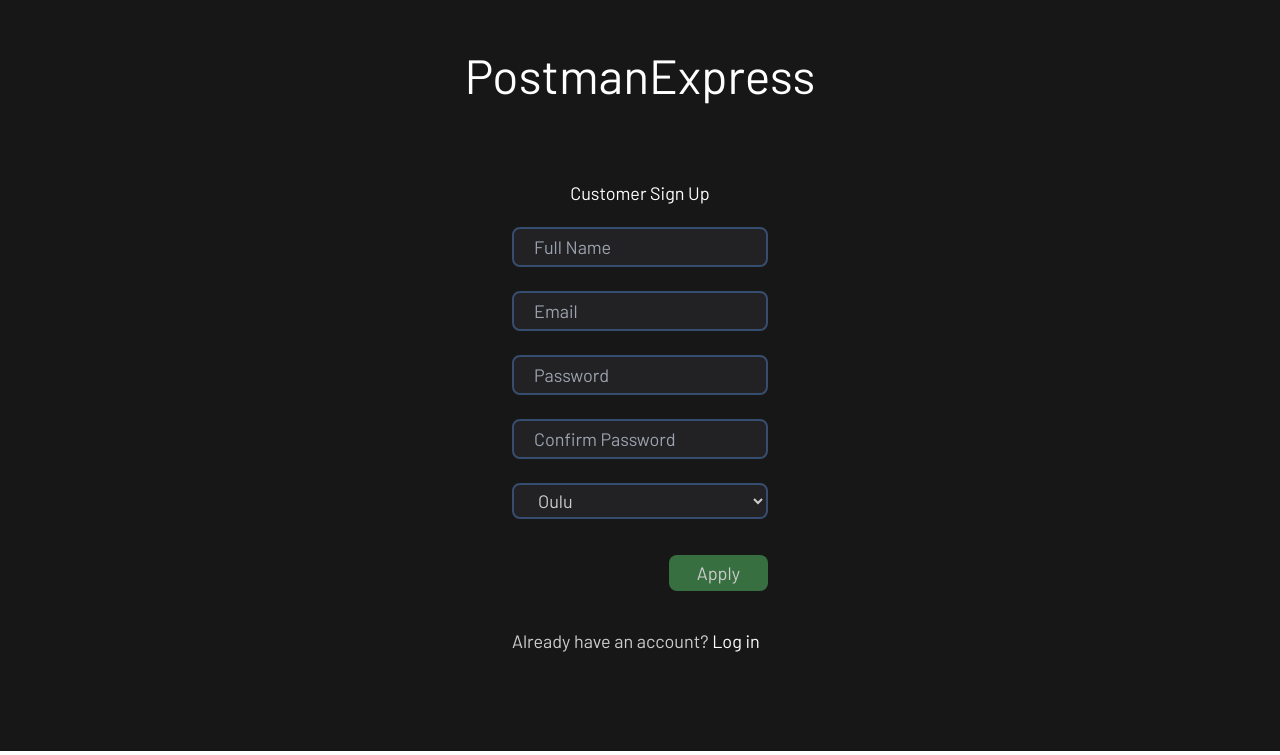
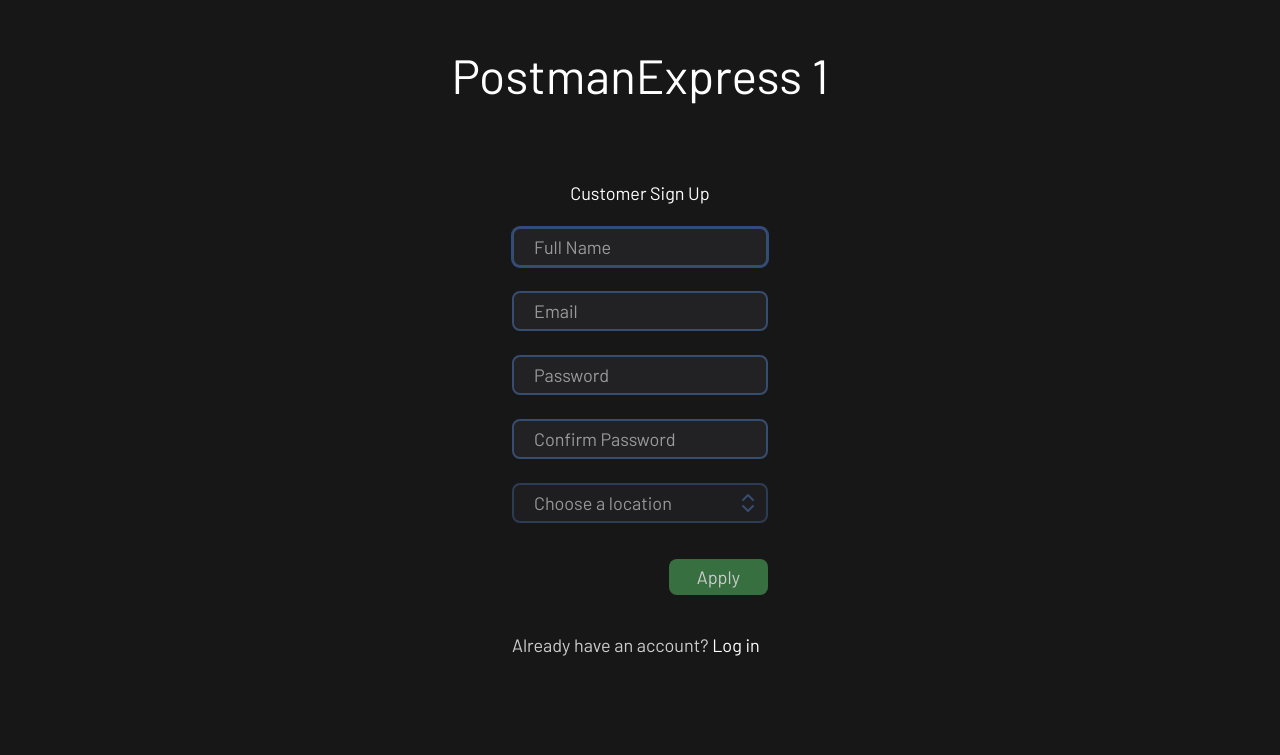
Before and after one commit to QuirkoTech/PostmanExpress, a React (Vite) app in the folder consumer_app/: page /signup in a window 1280 px wide. Shown: the part 101-856 px from the top of the page. Built offline with nearby package versions, Linux system fonts and the light colour scheme; the HTML template or start-up script is replaced by a standard one.

Commit message:
Signup shows error messagges. Form validation

```diff
--- a/consumer_app/package.json
+++ b/consumer_app/package.json
@@ -19,6 +19,7 @@
         "dotenv": "^16.3.1",
         "express": "^4.18.2",
         "fs": "^0.0.1-security",
+        "lucide-react": "^0.292.0",
         "morgan": "^1.10.0",
         "react": "^18.2.0",
         "react-dom": "^18.2.0",
@@ -26,6 +27,7 @@
         "react-router-dom": "^6.18.0"
     },
     "devDependencies": {
+        "@hookform/devtools": "^4.3.1",
         "@types/react": "^18.2.15",
         "@types/react-dom": "^18.2.7",
         "@vitejs/plugin-react": "^4.0.3",
--- /dev/null
+++ b/consumer_app/src/components/Input.jsx
@@ -0,0 +1,18 @@
+const Input = ({ type, placeHolder, register, errorMessage }) => {
+    return (
+        <>
+            <input
+                type={type}
+                className="bg-dark-secondary rounded-low border-slate-blue placeholder:text-slate-gray placeholder:font-barlow w-full border-2 px-5
+        py-1 placeholder:opacity-70 focus:outline-none focus:ring-1"
+                placeholder={placeHolder}
+                {...register}
+            />
+            <span role="alert" className="text-danger-main mb-6 self-start text-sm">
+                {errorMessage}
+            </span>
+        </>
+    );
+};
+
+export default Input;
--- a/consumer_app/src/index.css
+++ b/consumer_app/src/index.css
@@ -1,4 +1,4 @@
-@import url('https://fonts.googleapis.com/css2?family=Barlow:wght@400;500;600;700&display=swap');
+@import url("https://fonts.googleapis.com/css2?family=Barlow:wght@400;500;600;700&display=swap");
 
 @tailwind base;
 @tailwind components;
@@ -33,7 +33,7 @@
 
 @layer base {
     html {
-        font-family: 'Barlow';
+        font-family: "Barlow";
     }
 }
 
@@ -42,6 +42,10 @@
         max-width: 1440px;
         margin: 0 auto;
     }
+
+    .custom-select {
+        @apply bg-dark-secondary rounded-low border-slate-blue font-barlow w-full appearance-none border-2 px-5 py-1 focus:outline-none focus:ring-1;
+    }
 }
 
 @layer utilities {
--- a/consumer_app/src/pages/SignUp.jsx
+++ b/consumer_app/src/pages/SignUp.jsx
@@ -1,60 +1,175 @@
 import { useForm } from "react-hook-form";
-import { Link } from "react-router-dom";
+import { Link, useNavigate } from "react-router-dom";
+import { DevTool } from "@hookform/devtools";
+import { ChevronsUpDown } from "lucide-react";
+import { useEffect } from "react";
+import Input from "../components/Input";
+
+let renderCount = 0;
 
 const SignUp = () => {
+    const {
+        register,
+        handleSubmit,
+        control,
+        formState: { errors, isSubmitSuccessful },
+        isValidating,
+        watch,
+        setFocus,
+        reset,
+    } = useForm({ mode: "onTouched", defaultValues: { location: "" } });
+
+    const navigate = useNavigate();
+    const password = watch("password");
+
+    useEffect(() => {
+        if (isSubmitSuccessful) {
+            reset();
+            navigate("/login");
+        }
+    }, [isSubmitSuccessful, reset, navigate]);
+
+    renderCount++;
+    console.log(isSubmitSuccessful);
+
+    const submitHandler = (data) => {
+        console.log(data);
+    };
+
+    useEffect(() => {
+        setFocus("name");
+    }, [setFocus]);
+
+    const locationValue = watch("location");
     return (
         <section className="padding">
             <div className="max-container">
                 <h1 className="mt-14 text-center text-5xl text-white ">
-                    PostmanExpress
+                    PostmanExpress {renderCount}
                 </h1>
                 <div className="mx-auto w-64">
                     <form
+                        onSubmit={handleSubmit(submitHandler)}
                         action=""
-                        className="flex flex-col items-center text-lg"
+                        className="gap flex flex-col items-center text-lg"
+                        noValidate
                     >
                         <h2 className=" pb-5 pt-20 text-lg text-white ">
                             Customer Sign Up
                         </h2>
-                        <input
+                        <Input
                             type="text"
-                            className="bg-dark-secondary rounded-low border-slate-blue mb-6 w-full border-2 px-5 py-1 focus:outline-none focus:ring-1"
-                            placeholder="Full Name"
-                            name="name"
+                            placeHolder="Full Name"
+                            register={{
+                                ...register("name", {
+                                    required: {
+                                        value: true,
+                                        message: "This field is required",
+                                    },
+                                }),
+                            }}
+                            errorMessage={errors.name?.message}
                         />
-                        <input
+                        <Input
                             type="email"
-                            className="bg-dark-secondary rounded-low border-slate-blue mb-6 w-full border-2 px-5 py-1 focus:outline-none focus:ring-1"
-                            placeholder="Email"
-                            name="email"
+                            placeHolder="Email"
+                            register={{
+                                ...register("email", {
+                                    pattern: {
+                                        value: /^[a-zA-Z0-9]+@(?:[a-zA-Z0-9]+\.)+[A-Za-z]{2,}$/,
+                                        message: "Invalid email format",
+                                    },
+                                    required: {
+                                        value: true,
+                                        message: "This field is required",
+                                    },
+                                    // custom validation need to replace with our own api
+                                    validate: async (value) => {
+                                        const reponse = await fetch(
+                                            `https://jsonplaceholder.typicode.com/users?email=${value}`,
+                                        );
+                                        const data = await reponse.json();
+                                        return (
+                                            data.length == 0 ||
+                                            "This email is already registered"
+                                        );
+                                    },
+                                }),
+                            }}
+                            errorMessage={errors.email?.message}
                         />
-                        <input
-                            type="text"
-                            className="bg-dark-secondary rounded-low border-slate-blue mb-6 w-full border-2 px-5 py-1 focus:outline-none focus:ring-1"
-                            placeholder="Password"
-                            name="password"
+
+                        <Input
+                            type="password"
+                            placeHolder="Password"
+                            register={{
+                                ...register("password", {
+                                    required: {
+                                        value: true,
+                                        message: "This field is required",
+                                    },
+                                    minLength: {
+                                        value: 7,
+                                        message:
+                                            "Password must be at least 7 characters",
+                                    },
+                                }),
+                            }}
+                            errorMessage={errors.password?.message}
                         />
-                        <input
-                            type="text"
-                            className="bg-dark-secondary rounded-low border-slate-blue mb-6 w-full border-2 px-5 py-1 focus:outline-none focus:ring-1"
-                            placeholder="Confirm Password"
-                            name="ConfirmPassword"
+
+                        <Input
+                            type="password"
+                            placeHolder="Confirm Password"
+                            register={{
+                                ...register("confirmPassword", {
+                                    required: {
+                                        value: true,
+                                        message: "This field is required",
+                                    },
+                                }),
+                            }}
+                            errorMessage={errors.confirmPassword?.message}
                         />
+
+                        <div className="relative w-full">
                             <select
-                            name="location"
+                                {...register("location", {
+                                    required: {
+                                        value: true,
+                                        message: "This field is required",
+                                    },
+                                })}
                                 id=""
-                            className="bg-dark-secondary rounded-low border-slate-blue focus:ring-1.5 mb-9 w-full border-2 px-5 py-1 focus:outline-none"
+                                className={`custom-select ${
+                                    locationValue === "" ? "opacity-70" : ""
+                                }`}
+                                autoComplete="off"
                             >
+                                <option value="" hidden disabled>
+                                    Choose a location
+                                </option>
                                 <option value="oulu">Oulu</option>
                                 <option value="helsinki">Helsinki</option>
                                 <option value="turku">Turku</option>
                                 <option value="tampere">Tampere</option>
                                 <option value="espoo">Espoo</option>
                             </select>
-                        <button className="rounded-low bg-green-main self-end px-7 py-1">
+                            <ChevronsUpDown className="stroke-slate-blue absolute right-2 top-2 " />
+                            <p className="text-danger-main mb-9 self-start text-sm">
+                                {errors.location?.message}
+                            </p>
+                        </div>
+
+                        <button
+                            type="submit"
+                            className="rounded-low bg-green-main self-end px-7 py-1"
+                            disabled={isValidating}
+                        >
                             Apply
                         </button>
                     </form>
+                    <DevTool control={control} />
                     <p className="mt-9 text-lg">
                         Already have an account?{" "}
                         <Link to="/login" className="text-white">
```
Also changed, not shown: 1 other file (tests, documents, lock files or other folders). Lines whose indentation alone changed are shown as unchanged.
